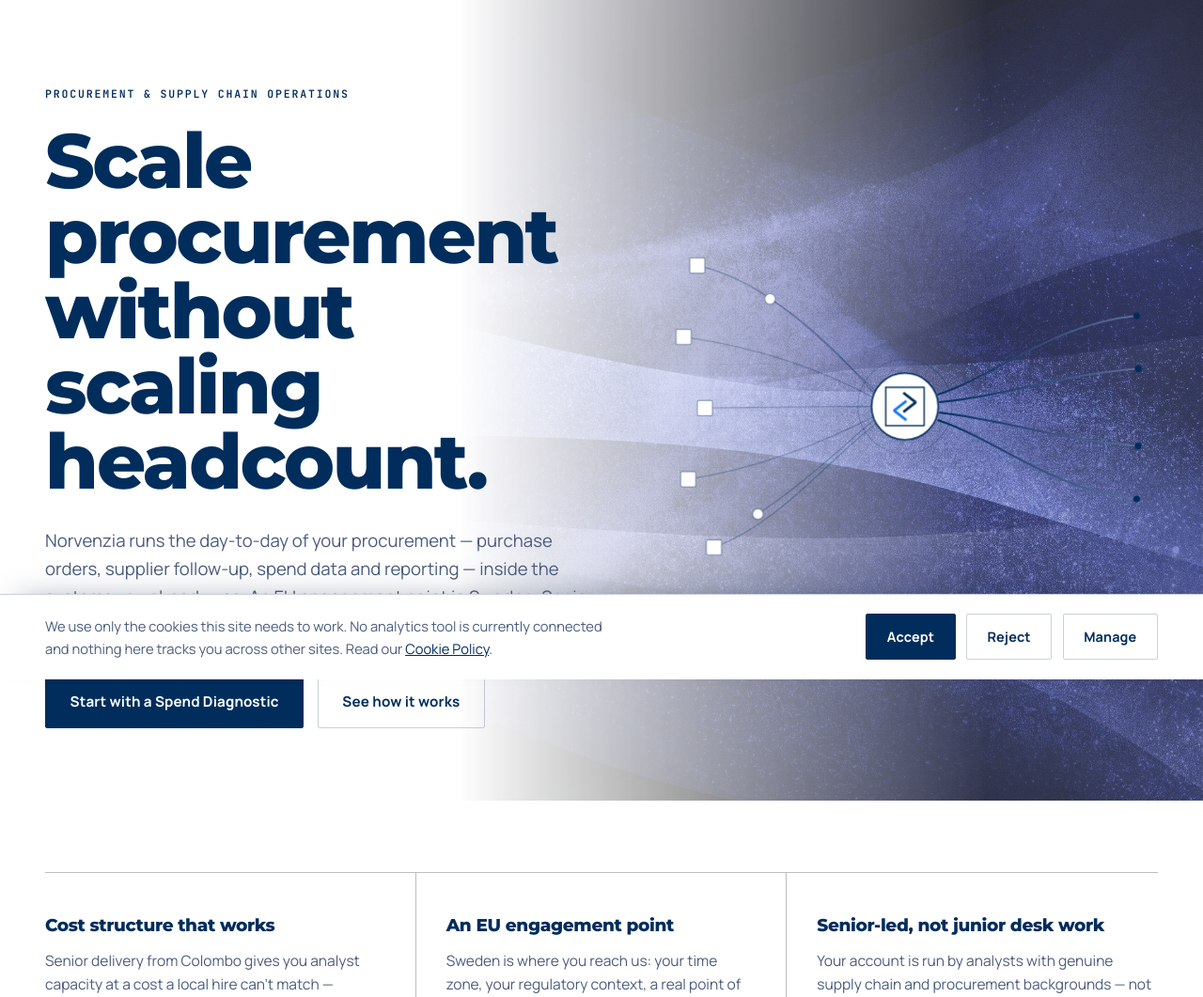
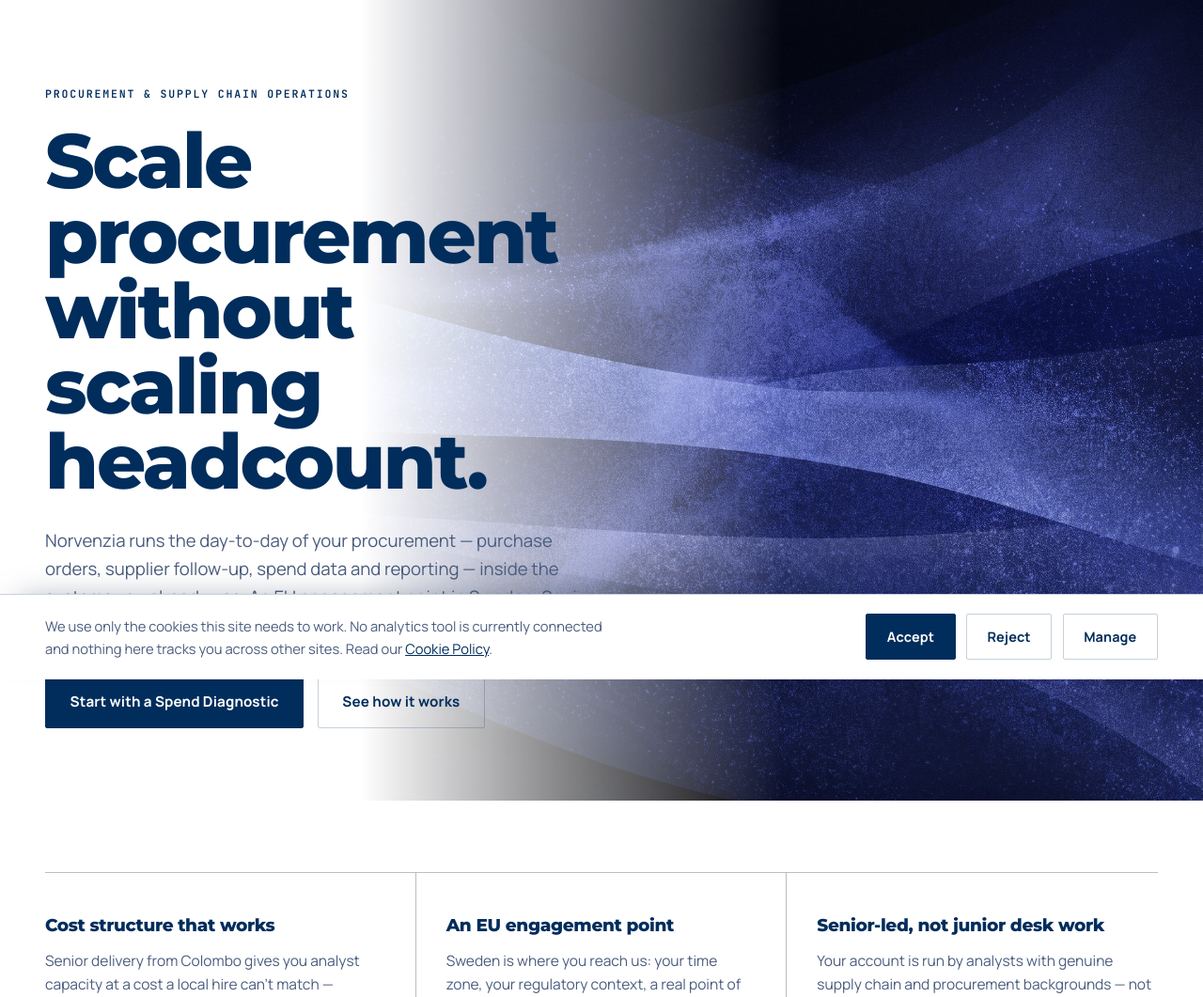
Before and after one commit to punsarachamodya-alpx/MassifyX_Global, a Node server app: page / in a window 1280 px wide. Shown: the part 77-1138 px from the top of the page at 94% size. Run offline with Node 20, Linux system fonts and the light colour scheme; some libraries are stand-ins or nearby versions.

Commit message:
Remove home hero diagram; tunnel image fades to full original color
- Drop the hero-figure chain diagram from the home hero entirely (the
  hero__grid's second column now sits empty when no figureImage is
  configured, so the tunnel background carries the right side on its own).
- .hero__bg: replace the opacity-dimmed, multi-stop mask with a plain
  left-to-right fade (transparent behind the copy, fully opaque by 65%
  across) so the image's original saturated colour shows through on the
  right instead of being washed out.

All 83 tests pass.

```diff
--- a/public/css/styles.css
+++ b/public/css/styles.css
@@ -643,9 +643,8 @@ button {
   object-position: right center;
   z-index: 0;
   pointer-events: none;
-  opacity: 0.85;
-  mask-image: linear-gradient(to right, transparent 0%, transparent 38%, rgba(0, 0, 0, 0.55) 62%, black 82%);
-  -webkit-mask-image: linear-gradient(to right, transparent 0%, transparent 38%, rgba(0, 0, 0, 0.55) 62%, black 82%);
+  mask-image: linear-gradient(to right, transparent 0%, transparent 30%, black 65%);
+  -webkit-mask-image: linear-gradient(to right, transparent 0%, transparent 30%, black 65%);
 }
 
 @media (max-width: 900px) {
--- a/views/home.ejs
+++ b/views/home.ejs
@@ -13,13 +13,11 @@
         <a class="btn btn--ghost" href="<%= page.hero.secondaryCta.href %>"><%= page.hero.secondaryCta.label %></a>
       </div>
     </div>
-    <div class="hero__figure">
-      <% if (page.hero.figureImage) { %>
+    <% if (page.hero.figureImage) { %>
+      <div class="hero__figure">
         <img src="<%= page.hero.figureImage %>" alt="" width="660" height="520">
-      <% } else { %>
-        <%- include('partials/hero-figure') %>
-      <% } %>
-    </div>
+      </div>
+    <% } %>
   </div>
 </section>
 
```
